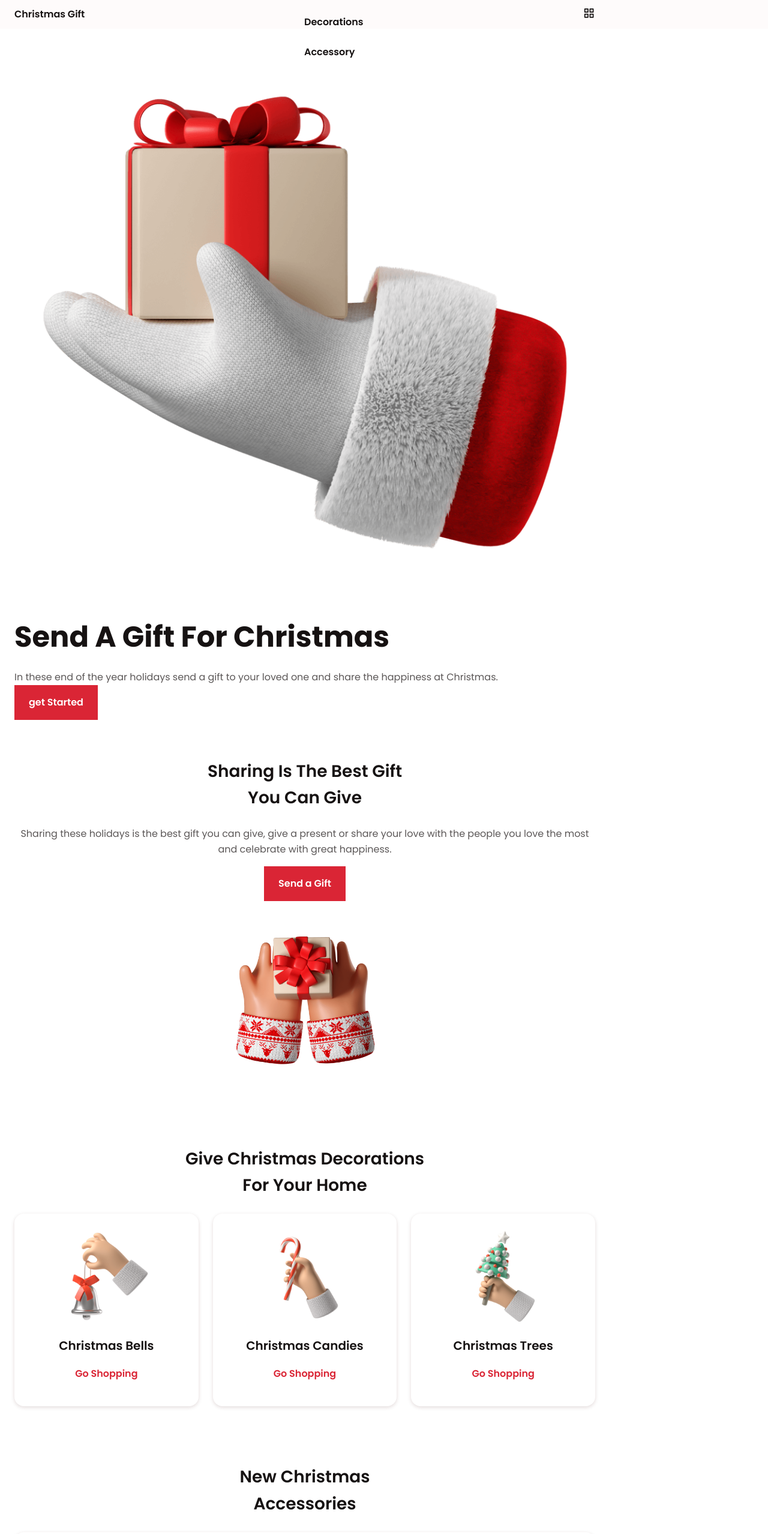
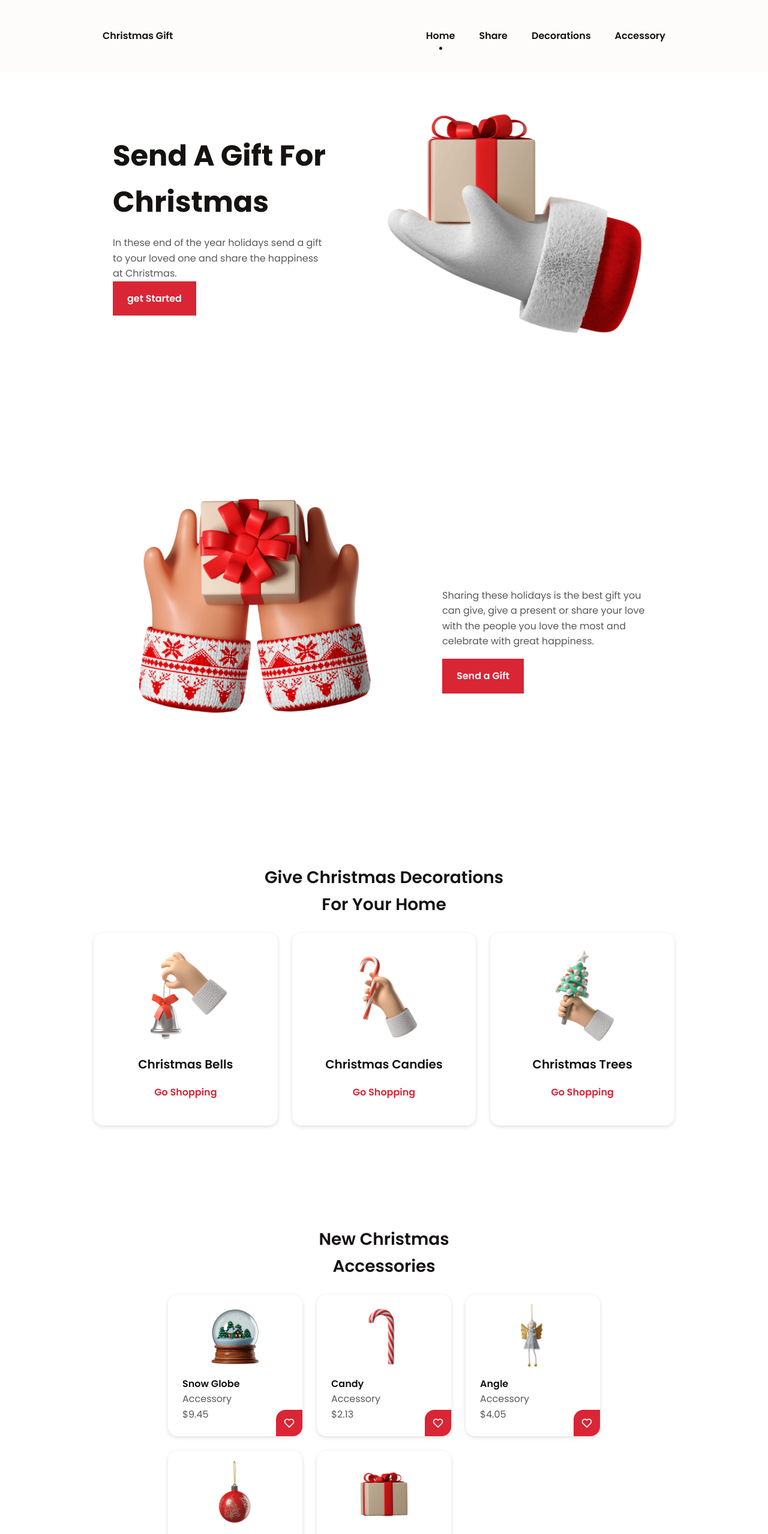
Before and after one commit to PolandPanda/christmas-landing-page, a plain HTML site: page index.html in a window 1280 px wide. Shown: the top 2557 px of the page at 60% size. Drawn offline with nearby package versions, Linux system fonts and the light colour scheme.

Commit message:
finish html&css

```diff
--- a/assets/css/styles.css
+++ b/assets/css/styles.css
@@ -39,7 +39,6 @@
   --z-tooltip: 10;
   --z-fixed: 100;
 }
-
 @media screen and (min-width: 968px){
   :root{
     --biggest-font-size: 3rem;
@@ -134,6 +133,7 @@ img{
   width: calc(100%-3rem);
   margin-left: var(--mb-3);
   margin-right: var(--mb-3);
+  margin: var(--mb-3) auto;
 }
 
 .bd-grid {
@@ -151,11 +151,11 @@ img{
 }
 
 .nav {
-  height: var(--header-height);
   display: flex;
   justify-content: space-between;
   align-items: center;
-
+  height: var(--header-height);
+  padding: 15px;
 }
 
 @media screen and (max-width:768px) {
@@ -257,10 +257,11 @@ img{
 }
 
 .show-scroll {
-  transform: translateY(0);
+  transform: translateY(0%);
 }
 
 .home__container {
+  display: grid;
   row-gap: .5rem;
 }
 
@@ -431,7 +432,12 @@ img{
 }
 
 .footer__container {
-  grid-template-columns: repeat(auto-fit,minmax(220px,1fr));
+  display: flex;
+  flex-direction: column;
+  justify-content: space-around;
+  width: 100%;
+  margin: 20px;
+  /* grid-template-columns: repeat(auto-fill,minmax(220px,1fr)); */
 }
 
 .footer__logo {
@@ -461,5 +467,146 @@ img{
   text-align: center;
   font-size: var(--small-font-size);
   color: var(--text-color-light);
-  margin-top: 2rem;
+  margin-top: 2 rem;
 }
+
+@media screen and (max-width: 359px){
+  .home__img,
+  .share__img,
+  .send__img{
+    width: 100%;
+  }
+}
+
+@media screen and (min-width: 576px){
+  .home__container,
+  .share__container,
+  .send__container{
+    grid-template-columns: repeat(2,1fr);
+    align-items: center;
+  }
+  .footer__container {
+    flex-direction: row;
+    align-items: center;
+    padding-bottom: 2.5rem;
+
+  }
+  .footer__content {
+    align-self: flex-start;
+  }
+  .home__container{
+    padding: 5rem 0 0;
+  }
+
+  .home__img{
+    order: 1;
+  }
+
+  .section-title-center,
+  .share__data,
+  .send__description{
+    text-align: initial;
+  }
+
+  .home__img,
+  .share__img,
+  .send__img{
+    width: 100%;
+  }
+
+  .share__img{
+    order: -1;
+  }
+}
+
+@media screen and (min-width: 768px){
+  body{
+    margin: 0;
+  }
+
+  .section{
+    padding-top: 7rem;
+  }
+
+  .nav{
+    height: calc(var(--header-height) + 1.5rem);
+  }
+
+  .nav__list{
+    display: flex;
+    align-items: center;
+  }
+
+  .nav__item{
+    margin-left: var(--mb-5);
+    margin-bottom: 0;
+  }
+
+  .nav__toggle{
+    display: none;
+  }
+
+  .change-theme{
+    position: initial;
+    margin-left: var(--mb-4);
+  }
+
+  .home__container{
+    padding: 7rem 2rem 0;
+  }
+
+  .share__container{
+    padding: 0 2rem;
+  }
+
+  .accessory__container{
+    grid-template-columns: repeat(3,224px);
+    justify-content: center;
+  }
+
+  .accessory__content{
+    padding: .5rem 1.5rem 1.5rem;
+  }
+
+  .accessory__img{
+    width: 120px;
+    margin-bottom: var(--mb-1);
+  }
+
+  .accessory__title, .accessory__category{
+    text-align: initial;
+  }
+
+  .accessory__button{
+    padding: .75rem;
+  }
+
+  .send{
+    background: none;
+  }
+
+  .send__container{
+    background-color: var(--first-color-send);
+    padding: 2rem;
+    border-radius: 1.5rem;
+  }
+}
+
+@media screen and (min-width: 968px){
+  .bd-container{
+    margin-left: auto;
+    margin-right: auto;
+  }
+
+  .home__img,
+  .share__img,
+  .send__img{
+    width: 469px;
+  }
+
+  .home__container,
+  .share__container,
+  .send__container{
+    column-gap: 5rem;
+  }
+}
--- a/index.html
+++ b/index.html
@@ -67,7 +67,7 @@
         <section class="share section " id="share">
             <div class="share__container bd-container bd-grid   ">
                 <div class="share__data">
-                    <h2 class="section-title-center ">
+                    <h2 class="section-title-center send__title ">
                         Sharing Is The Best Gift <br> You Can Give
                     </h2>
                     <p class="share__description">
```
Also changed, not shown: Text landing page christmas.txt.
